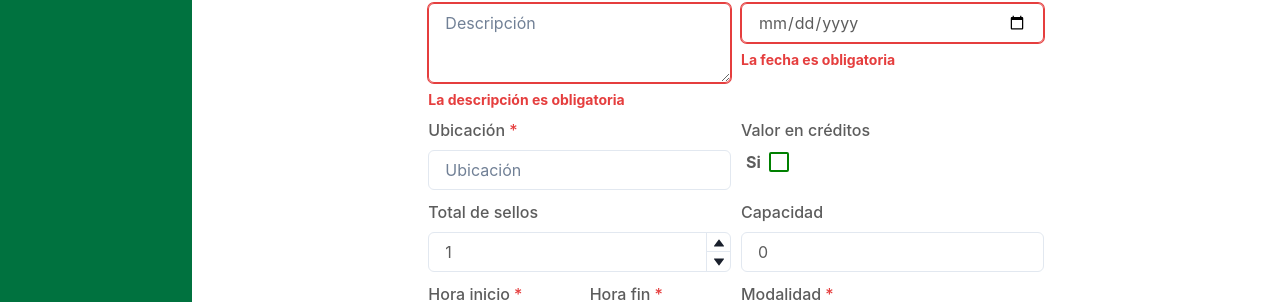
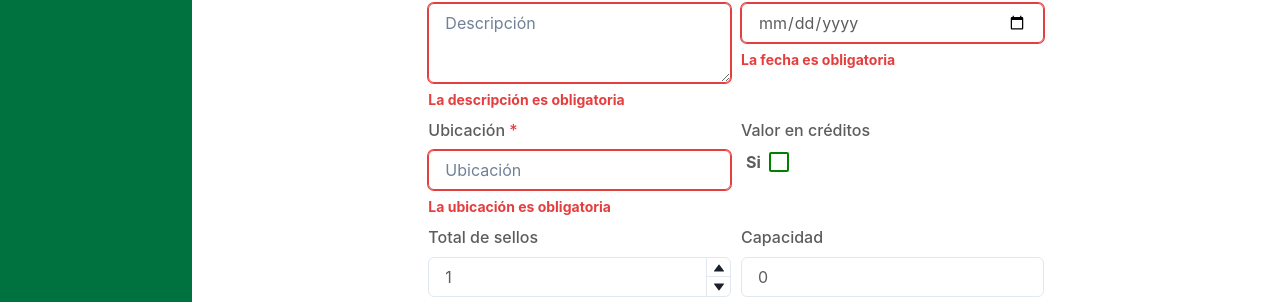
Before and after one commit to heozdev/EventosUABC, a React (Vite) app: page /perfil/crear-solicitud in a window 1280 px wide. Both pictures are taken after a click on the button "Enviar petición". Shown: the part 299-601 px from the top of the page. Built offline with nearby package versions, Linux system fonts and the light colour scheme.

Commit message:
campo de ubicacion obligatorio

```diff
--- a/src/componentes/Solicitud/FormularioAgregarSolicitud.jsx
+++ b/src/componentes/Solicitud/FormularioAgregarSolicitud.jsx
@@ -228,7 +228,7 @@ export const FormularioAgregarSolicitud = () => {
                     />
                     <FormErrorMessage>{errors.fecha}</FormErrorMessage>
                 </FormControl>
-                <FormControl isRequired isInvalid={errors.direccion}>
+                <FormControl isRequired isInvalid={errors.ubicacion}>
                     <FormLabel>Ubicación</FormLabel>
                     <Input
                         placeholder="Ubicación"
@@ -236,7 +236,7 @@ export const FormularioAgregarSolicitud = () => {
                         name="ubicacionData.direccion"
                         onChange={handleInputsChange}
                     />
-                    <FormErrorMessage>{errors.direccion}</FormErrorMessage>
+                    <FormErrorMessage>{errors.ubicacion}</FormErrorMessage>
                 </FormControl>
                 <FormControl>
                     <FormLabel>Valor en créditos</FormLabel>
```
